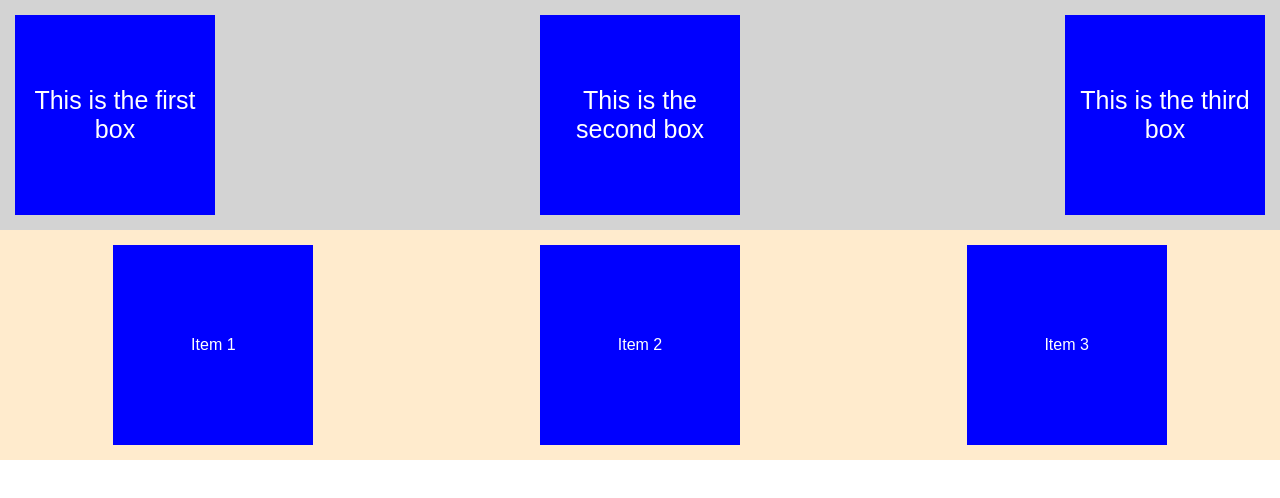
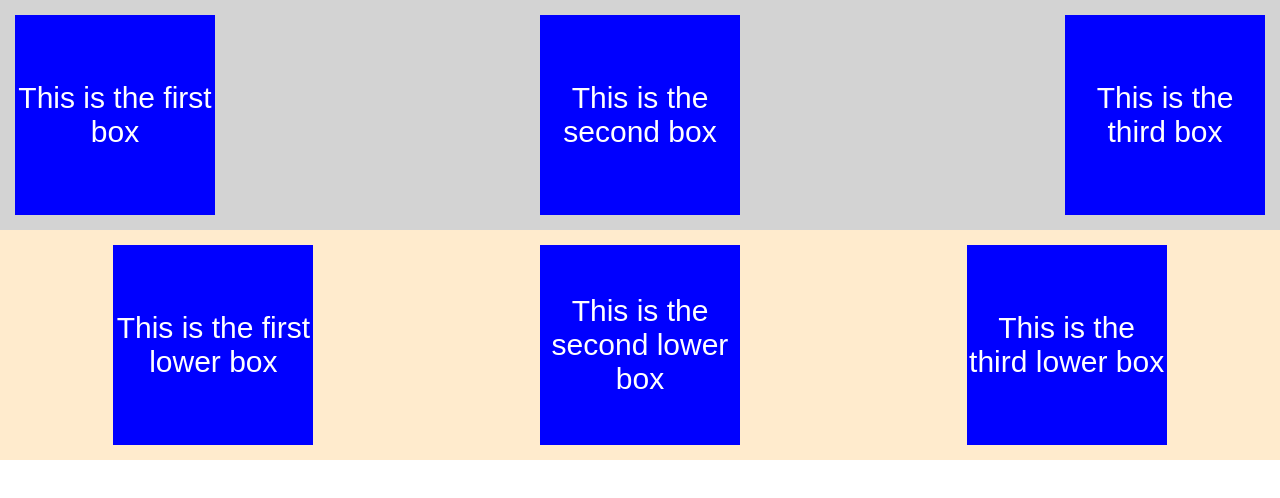
Before and after one commit to PastorJoseph/Flex-practice, a plain HTML site: page index.html in a window 1280 px wide. Drawn offline with Linux system fonts and the light colour scheme.

Commit message:
second container

```diff
--- a/index.html
+++ b/index.html
@@ -16,9 +16,8 @@
     </div>
 
     <div class="second-container">
-        <div class="item">Item 1</div>
-        <div class="item">Item 2</div>
-        <div class="item">Item 3</div>
-    </div>
+        <div class="item">This is the first lower box</div>
+        <div class="item">This is the second lower box</div>
+        <div class="item">This is the third lower box
 </body>
 </html>
--- a/style.css
+++ b/style.css
@@ -27,6 +27,8 @@ body {
     display: flex;
     justify-content: center;
     align-items: center;
+    font-size: 30px;
+
 
 
 }
@@ -35,4 +37,5 @@ body {
     display: flex;
     background-color: blanchedalmond;
     justify-content: space-around;
+    text-align: center;
 }
```
